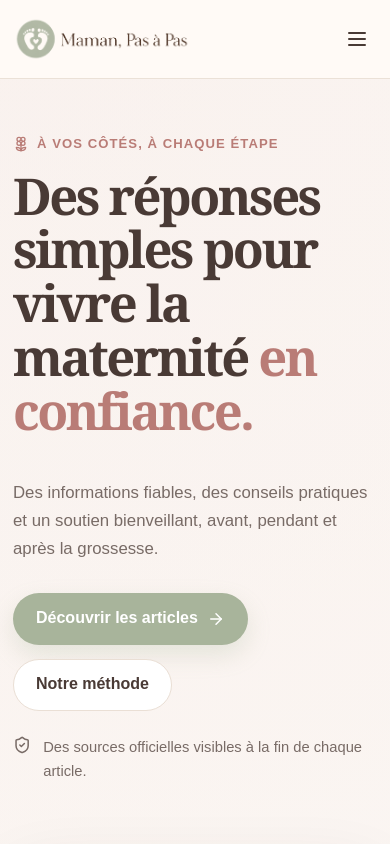
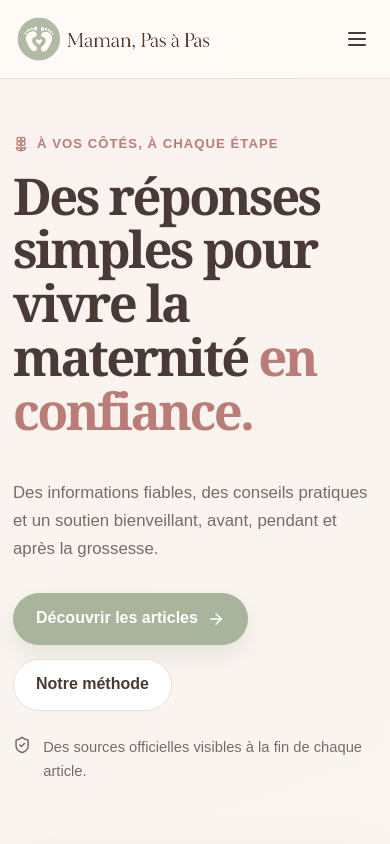
Before and after one commit to Yelenna04/maman-pas-a-pas, a Next.js app: page / in a window 390 px wide. Shown: the top 844 px of the page. Built offline with nearby package versions, Linux system fonts and the light colour scheme.

Commit message:
Update globals.css

```diff
--- a/app/globals.css
+++ b/app/globals.css
@@ -555,18 +555,18 @@ input:focus, textarea:focus, select:focus { outline: 3px solid rgba(203,146,142,
 .site-logo {
   display: block;
   width: auto;
-  height: 58px;
+  height: 72px;
   object-fit: contain;
 }
 
 @media (max-width: 980px) {
   .site-logo {
-    height: 54px;
+    height: 62px;
   }
 }
 
 @media (max-width: 600px) {
   .site-logo {
-    height: 46px;
+    height: 52px;
   }
 }
```
